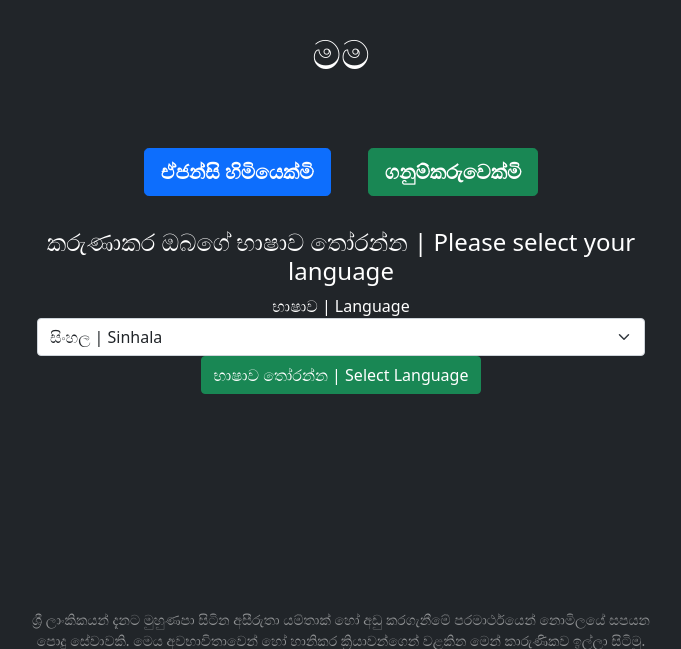
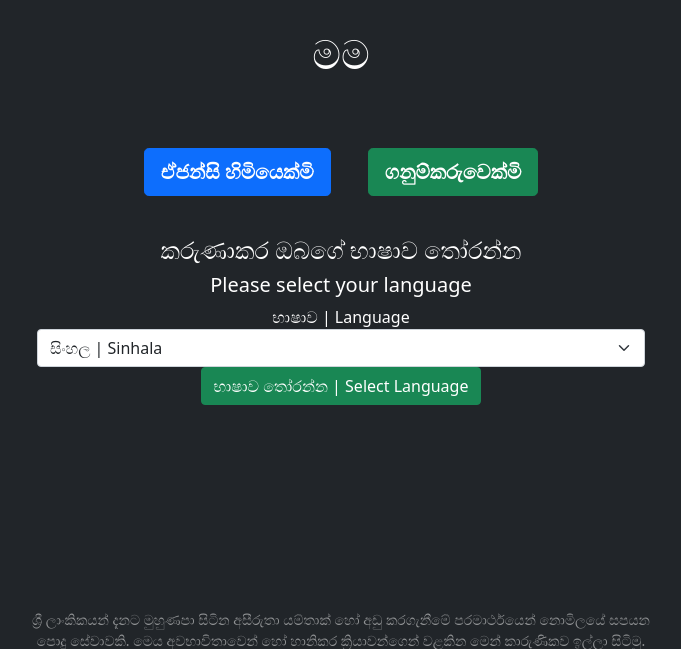
Before and after one commit to madhusankagoonathilake/gas-queue-mgt, a PHP site: page / in a window 1280 px wide. Shown: the part 50-699 px from the top of the page, without its empty margins (299-980 px from the left). Run offline with PHP 8.4, Linux system fonts and the light colour scheme.

Commit message:
fix: ui fix to index page

```diff
--- a/web/index.php
+++ b/web/index.php
@@ -36,8 +36,9 @@ include_once '../templates/header.php';
         <a href="agency.php" class="btn btn-lg btn-secondary fw-bold border-primary bg-primary text-white m-3"><?php echo $line1; ?></a>
         <a href="buyer.php" class="btn btn-lg btn-secondary fw-bold border-success bg-success text-white m-3"><?php echo $line2; ?></a>
     </p>
-    <div class="mt-3">
-        <h4>කරුණාකර ඔබගේ භාෂාව තෝරන්න | Please select your language</h4>
+    <div class="mt-4">
+        <h4>කරුණාකර ඔබගේ භාෂාව තෝරන්න</h4>
+        <h5>Please select your language</h5>
         <form action="./" method="post">
             <label for="language">භාෂාව | Language</label>
             <select name="language" id="language" class="form-select">
```
